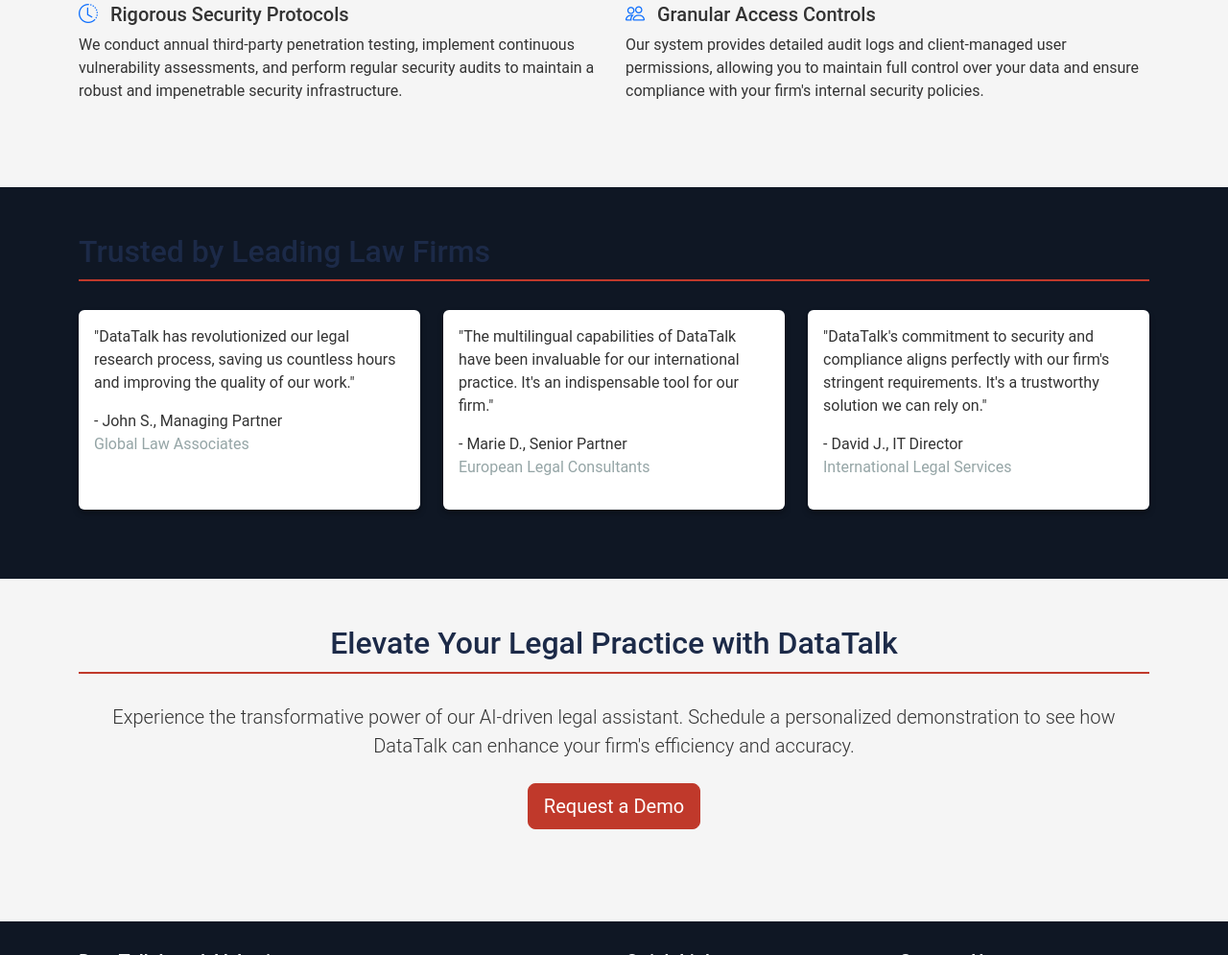
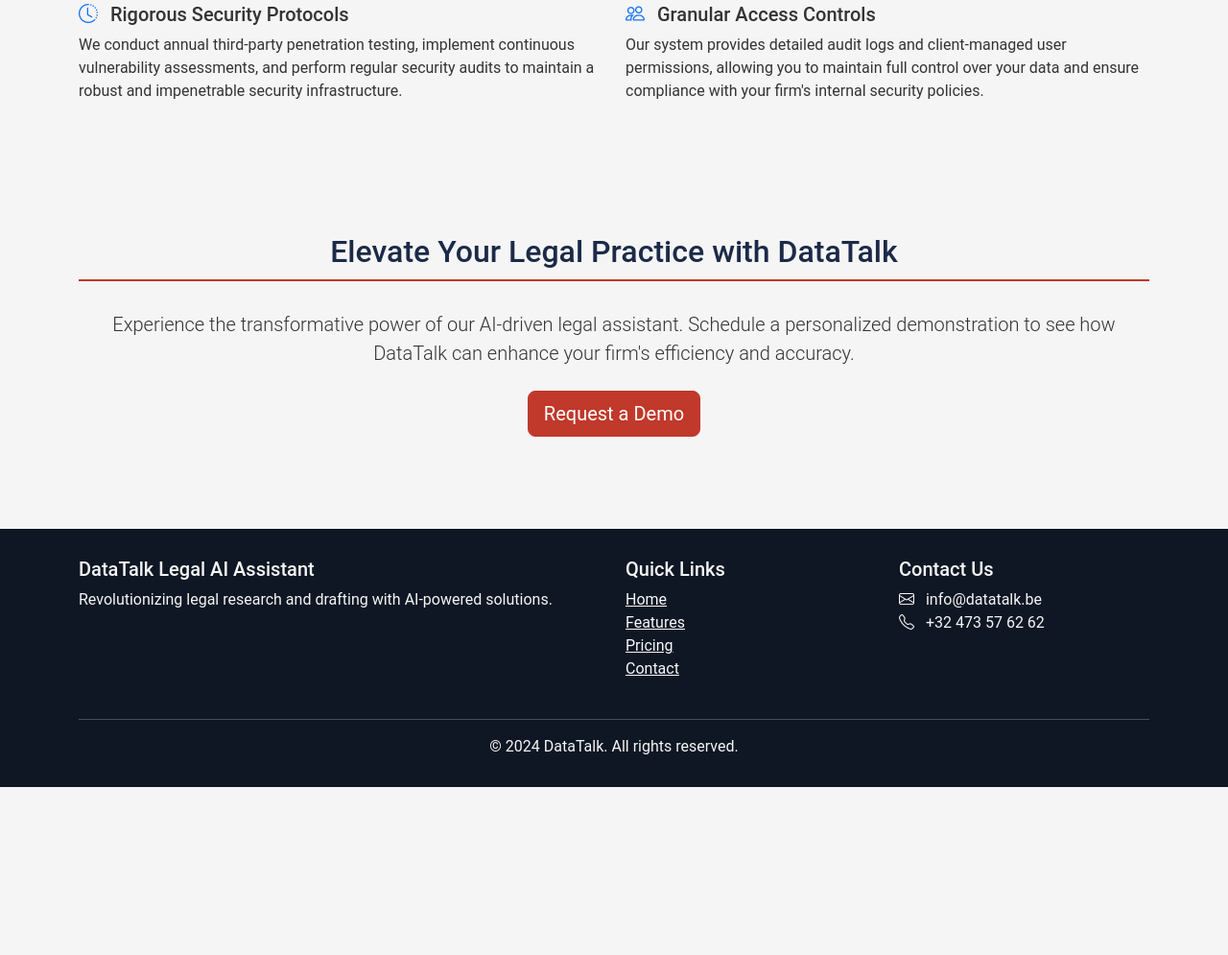
Before and after one commit to datatalkbv/staging-datatalkbv.github.io, a plain HTML site: page index.html in a window 1280 px wide. Shown: the part 2001-2996 px from the top of the page at 96% size. After the commit the page ends 2821 px from the top, so only its background shows below. Drawn offline with nearby package versions, Linux system fonts and the light colour scheme.

Commit message:
Removed testimonials section from index.html

```diff
--- a/index.html
+++ b/index.html
@@ -246,40 +246,6 @@
             </div>
         </section>
 
-        <section id="testimonials" class="py-5 bg-light">
-            <div class="container">
-                <h2 class="section-title" data-aos="fade-up">Trusted by Leading Law Firms</h2>
-                <div class="row">
-                    <div class="col-md-4 mb-4" data-aos="fade-up">
-                        <div class="card h-100">
-                            <div class="card-body">
-                                <p class="card-text">"DataTalk has revolutionized our legal research process, saving us countless hours and improving the quality of our work."</p>
-                                <p class="font-weight-bold mb-0">- John S., Managing Partner</p>
-                                <p class="text-muted">Global Law Associates</p>
-                            </div>
-                        </div>
-                    </div>
-                    <div class="col-md-4 mb-4" data-aos="fade-up" data-aos-delay="100">
-                        <div class="card h-100">
-                            <div class="card-body">
-                                <p class="card-text">"The multilingual capabilities of DataTalk have been invaluable for our international practice. It's an indispensable tool for our firm."</p>
-                                <p class="font-weight-bold mb-0">- Marie D., Senior Partner</p>
-                                <p class="text-muted">European Legal Consultants</p>
-                            </div>
-                        </div>
-                    </div>
-                    <div class="col-md-4 mb-4" data-aos="fade-up" data-aos-delay="200">
-                        <div class="card h-100">
-                            <div class="card-body">
-                                <p class="card-text">"DataTalk's commitment to security and compliance aligns perfectly with our firm's stringent requirements. It's a trustworthy solution we can rely on."</p>
-                                <p class="font-weight-bold mb-0">- David J., IT Director</p>
-                                <p class="text-muted">International Legal Services</p>
-                            </div>
-                        </div>
-                    </div>
-                </div>
-            </div>
-        </section>
 
         <section id="cta" class="py-5">
             <div class="container text-center">
```
